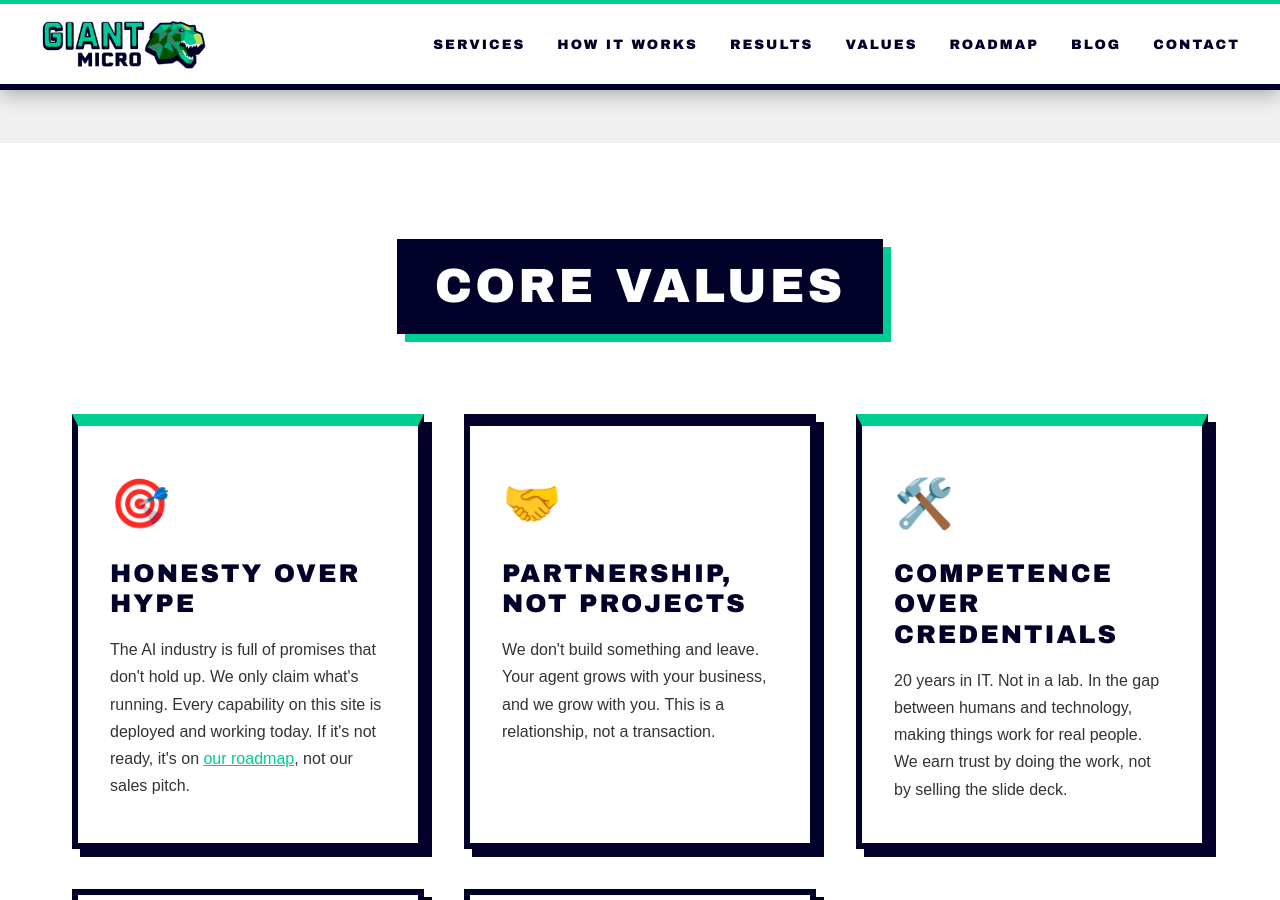
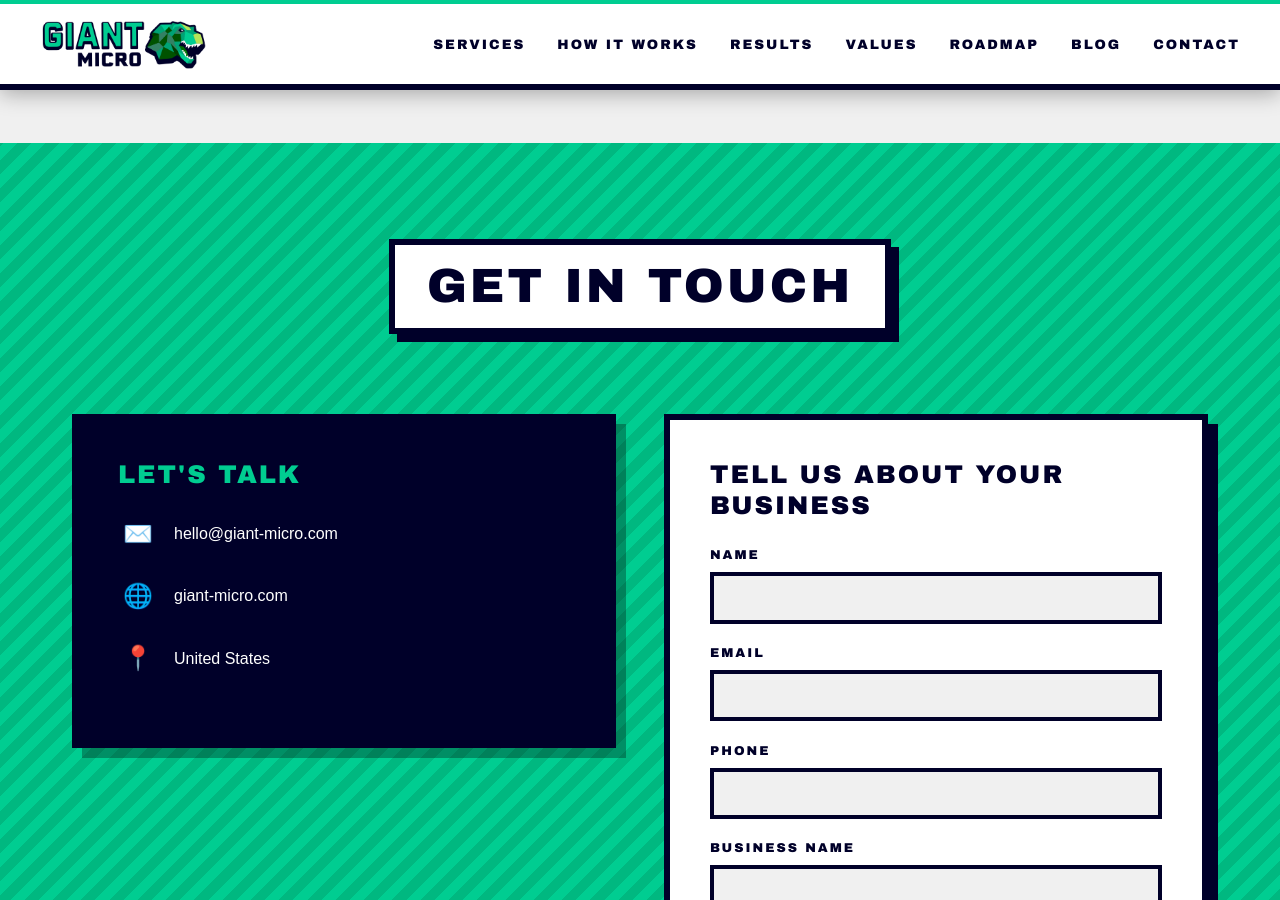
Before and after one commit to giant-micro/giant-micro.github.io, a Jekyll site: the page built from index.html, in a window 1280 px wide and 900 px high, scrolled down 5428 px. Built offline with Jekyll 4.4.1, drawn with Linux system fonts in a browser that asks for light colours; some of the changed text lies outside the part shown.

Commit message:
Remove inline core values from homepage - lives on /values now

```diff
--- a/index.html
+++ b/index.html
@@ -139,42 +139,6 @@ layout: default
     </div>
 </section>
 
-<!-- ========== CORE VALUES ========== -->
-<section id="values">
-    <div class="container">
-        <div class="section-header">
-            <h2>Core Values</h2>
-        </div>
-        <div class="cards-grid">
-            <div class="card">
-                <div class="card-icon">🎯</div>
-                <h3>Honesty Over Hype</h3>
-                <p>The AI industry is full of promises that don't hold up. We only claim what's running. Every capability on this site is deployed and working today. If it's not ready, it's on <a href="/roadmap" style="color: #00cd91; text-decoration: underline;">our roadmap</a>, not our sales pitch.</p>
-            </div>
-            <div class="card">
-                <div class="card-icon">🤝</div>
-                <h3>Partnership, Not Projects</h3>
-                <p>We don't build something and leave. Your agent grows with your business, and we grow with you. This is a relationship, not a transaction.</p>
-            </div>
-            <div class="card">
-                <div class="card-icon">🛠️</div>
-                <h3>Competence Over Credentials</h3>
-                <p>20 years in IT. Not in a lab. In the gap between humans and technology, making things work for real people. We earn trust by doing the work, not by selling the slide deck.</p>
-            </div>
-            <div class="card">
-                <div class="card-icon">📈</div>
-                <h3>Continuous Improvement</h3>
-                <p>Your agent gets better every week. So do we. When new capabilities emerge, your business gets them. Stagnation is not in our vocabulary.</p>
-            </div>
-            <div class="card">
-                <div class="card-icon">🍽️</div>
-                <h3>Customer Zero</h3>
-                <p>Giant Micro runs on the same tools we deploy for you. Our website, our email, our operations are all managed by our own AI agents. Every problem you might hit, we've already found and fixed.</p>
-            </div>
-        </div>
-    </div>
-</section>
-
 <!-- ========== CONTACT ========== -->
 <section id="contact">
     <div class="contact-inner container">
```
